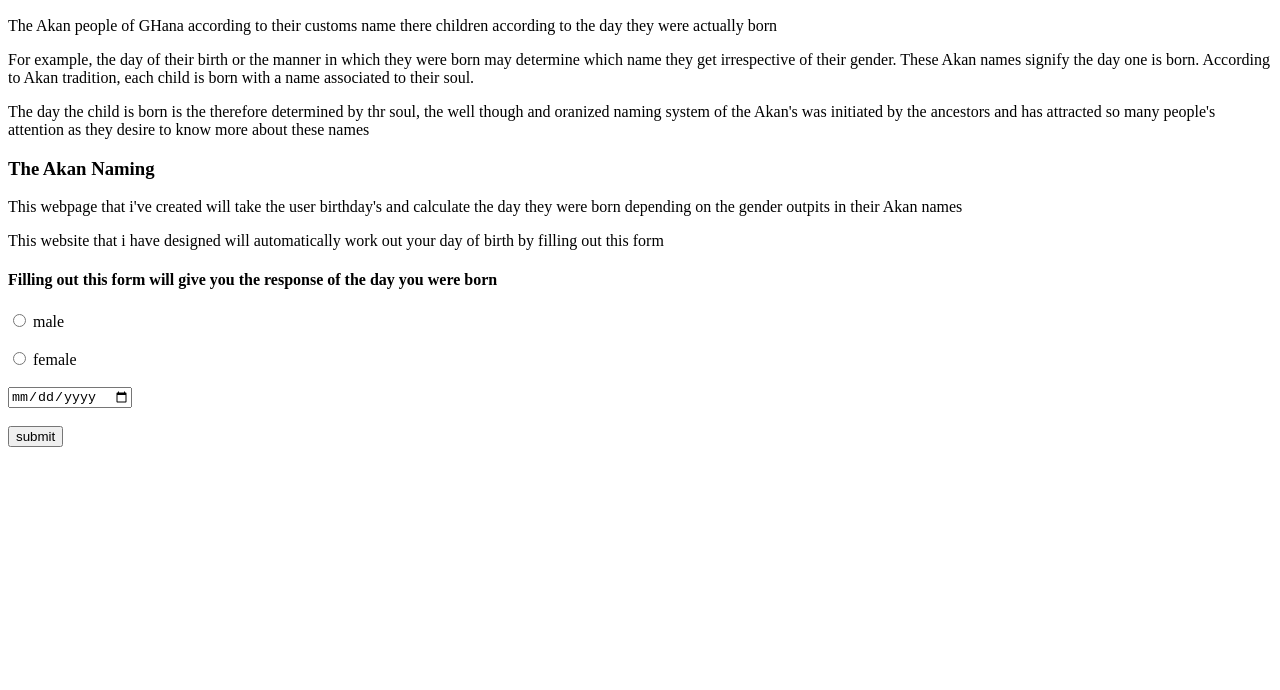
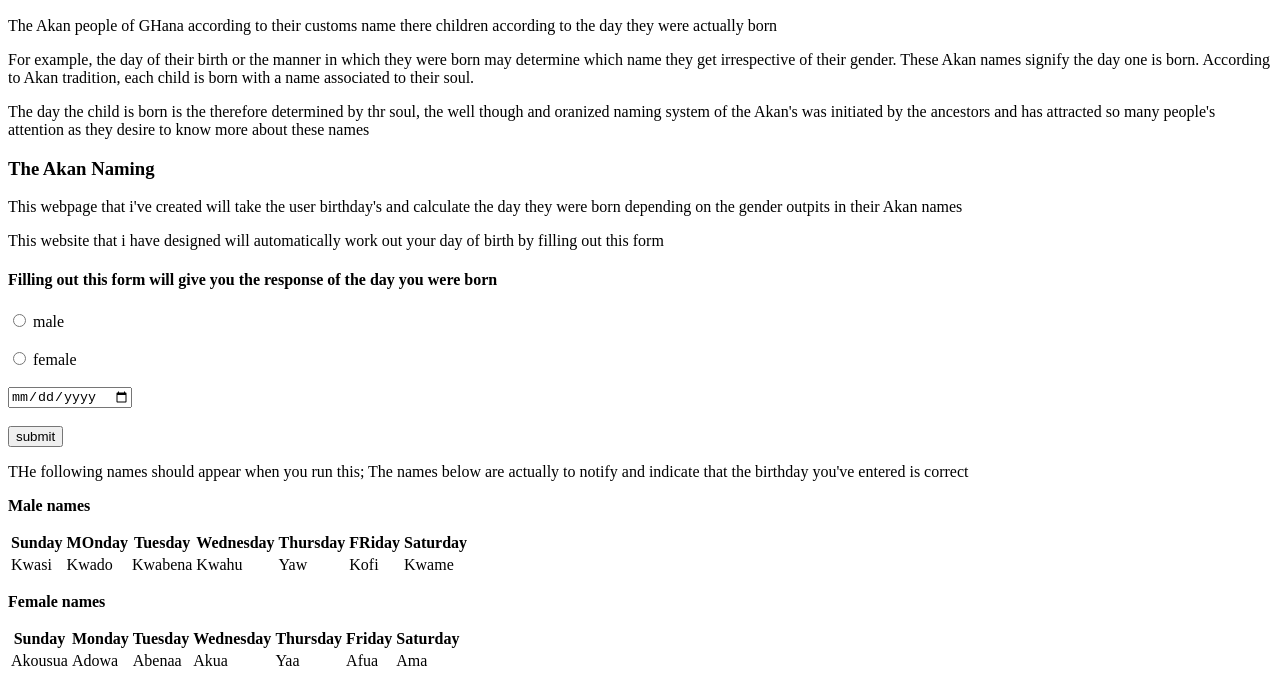
Before and after one commit to OwinoLucas/akan, a plain HTML site: page index.html in a window 1280 px wide. Shown: the part 110-800 px from the top of the page. Drawn offline with Linux system fonts and the light colour scheme.

Commit message:
Add tables diplaying days with respective Akan names

```diff
--- a/index.html
+++ b/index.html
@@ -39,7 +39,54 @@
               <button type="button" onclick="work()">submit</button>
             </form>
           </div>
+        <p id="demo"></p>
+        <p>THe following names should appear when you run this;
+          The names below are actually to notify and indicate that the birthday you've entered is correct
+        </p>
 
+        <table>
+          <p><strong>Male names</strong></p>
+          <tr>
+            <th>Sunday</th>
+            <th>MOnday</th>
+            <th>Tuesday</th>
+            <th>Wednesday</th>
+            <th>Thursday</th>
+            <th>FRiday</th>
+            <th>Saturday</th>
+          </tr>
+          <tr>
+            <td>Kwasi</td>
+            <td>Kwado</td>
+            <td>Kwabena</td>
+            <td>Kwahu</td>
+            <td>Yaw</td>
+            <td>Kofi</td>
+            <td>Kwame</td>
+          </tr>
+        </table>
+
+        <table>
+          <p><strong>Female names</strong></p>
+          <tr>
+            <th>Sunday</th>
+            <th>Monday</th>
+            <th>Tuesday</th>
+            <th>Wednesday</th>
+            <th>Thursday</th>
+            <th>Friday</th>
+            <th>Saturday</th>
+          </tr>
+          <tr>
+            <td>Akousua</td>
+            <td>Adowa</td>
+            <td>Abenaa</td>
+            <td>Akua</td>
+            <td>Yaa</td>
+            <td>Afua</td>
+            <td>Ama</td>
+          </tr>
+        </table>
         </div>
 
     </body>
```
